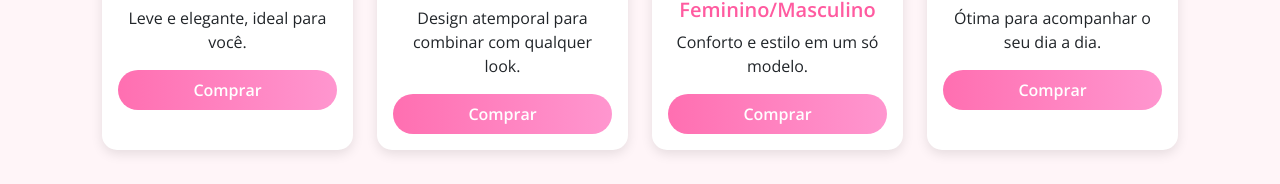
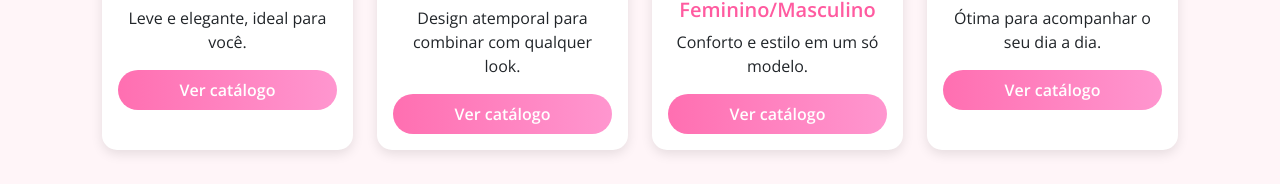
Before and after one commit to MariBren/Trabalho1, a plain HTML site: page index.html in a window 1280 px wide. Shown: the part 579-763 px from the top of the page. Drawn offline with nearby package versions, Linux system fonts and the light colour scheme.

Commit message:
Add files via upload

```diff
--- a/index.html
+++ b/index.html
@@ -158,7 +158,7 @@
           <div class="card-body text-center">
             <h5 class="card-title">Vestuário</h5>
             <p class="card-text">Leve e elegante, ideal para você.</p>
-            <button class="btn-gradiente w-100">Comprar</button>
+            <button class="btn-gradiente w-100">Ver catálogo</button>
           </div>
         </div>
       </div>
@@ -170,7 +170,7 @@
           <div class="card-body text-center">
             <h5 class="card-title">Relógios</h5>
             <p class="card-text">Design atemporal para combinar com qualquer look.</p>
-            <button class="btn-gradiente w-100">Comprar</button>
+            <button class="btn-gradiente w-100">Ver catálogo</button>
           </div>
         </div>
       </div>
@@ -182,7 +182,7 @@
           <div class="card-body text-center">
             <h5 class="card-title">Tênis Feminino/Masculino</h5>
             <p class="card-text">Conforto e estilo em um só modelo.</p>
-            <button class="btn-gradiente w-100">Comprar</button>
+            <button class="btn-gradiente w-100">Ver catálogo</button>
           </div>
         </div>
       </div>
@@ -194,7 +194,7 @@
           <div class="card-body text-center">
             <h5 class="card-title">Bolsas</h5>
             <p class="card-text">Ótima para acompanhar o seu dia a dia.</p>
-            <button class="btn-gradiente w-100">Comprar</button>
+            <button class="btn-gradiente w-100">Ver catálogo</button>
           </div>
         </div>
       </div>
```
